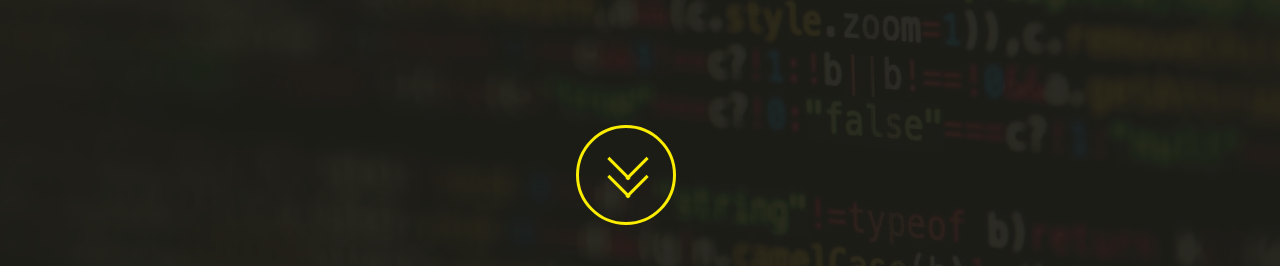
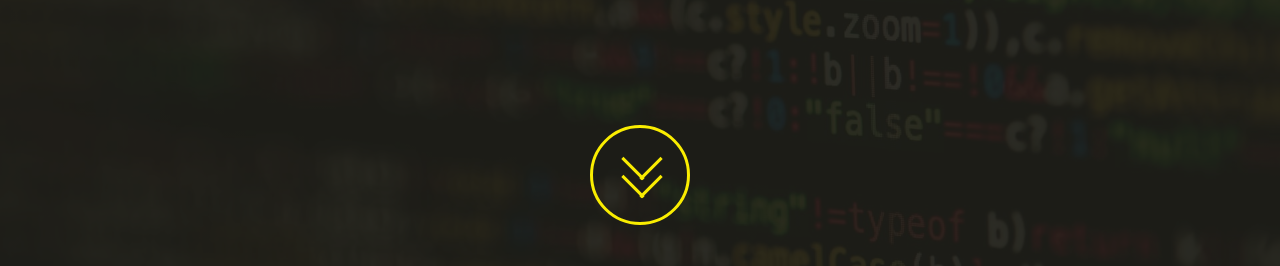
Before and after one commit to kucherL/portfolio, a plain HTML site: page index.html in a window 1280 px wide. Shown: the part 531-797 px from the top of the page. Drawn offline with Linux system fonts and the light colour scheme.

Commit message:
changed attow style

```diff
--- a/style.scss
+++ b/style.scss
@@ -48,7 +48,10 @@ html {
     width: 100px;
     height: 100px;
     border-radius: 100%;
-    left: 45%;
+    left: 50%;
+    -webkit-transform: translateX(-50%);
+    -ms-transform: translateX(-50%);
+    transform: translateX(-50%);
     bottom: 9rem;
     cursor: pointer;
 
```
Also changed, not shown: style.css, 1 other file.
